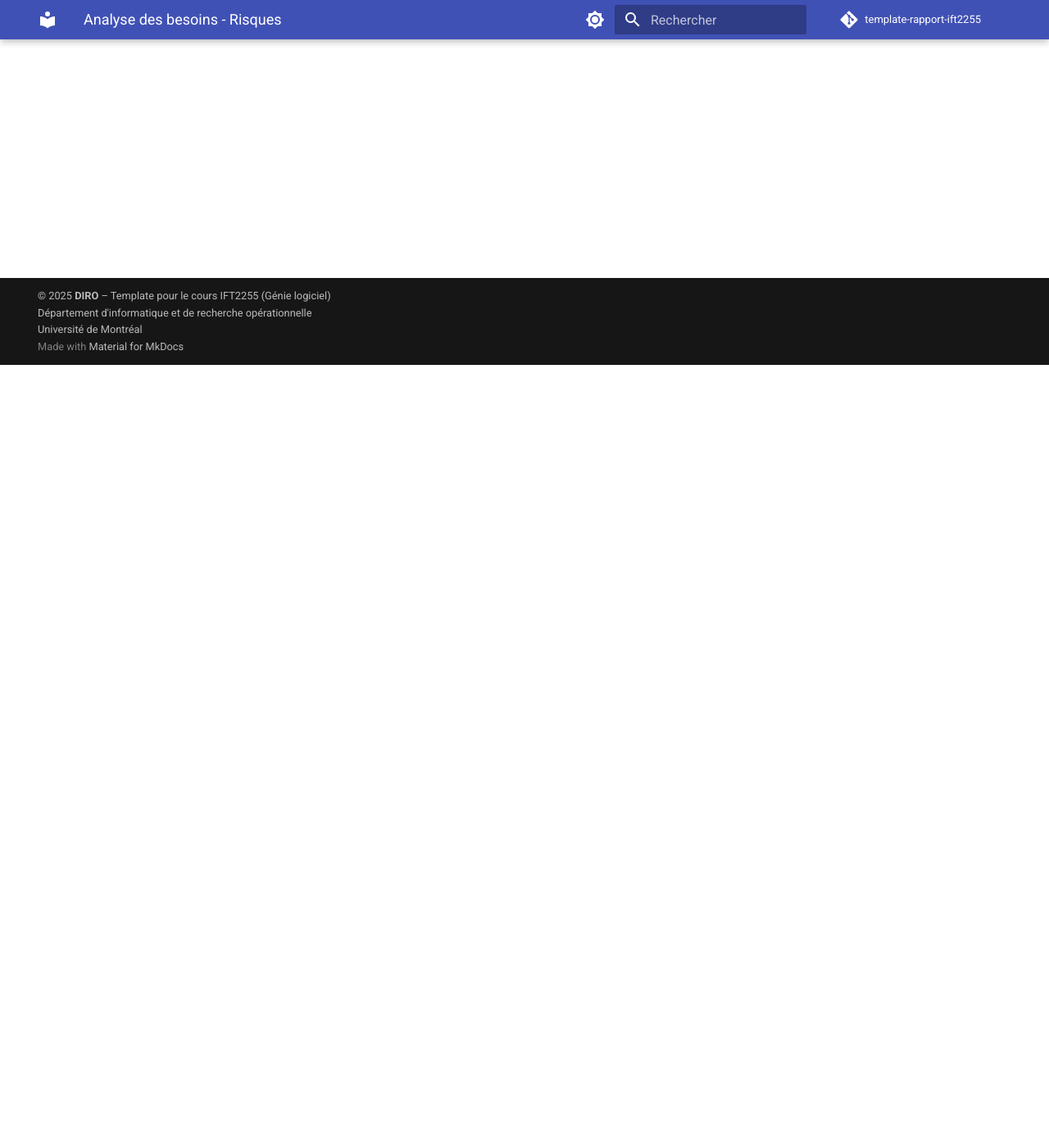
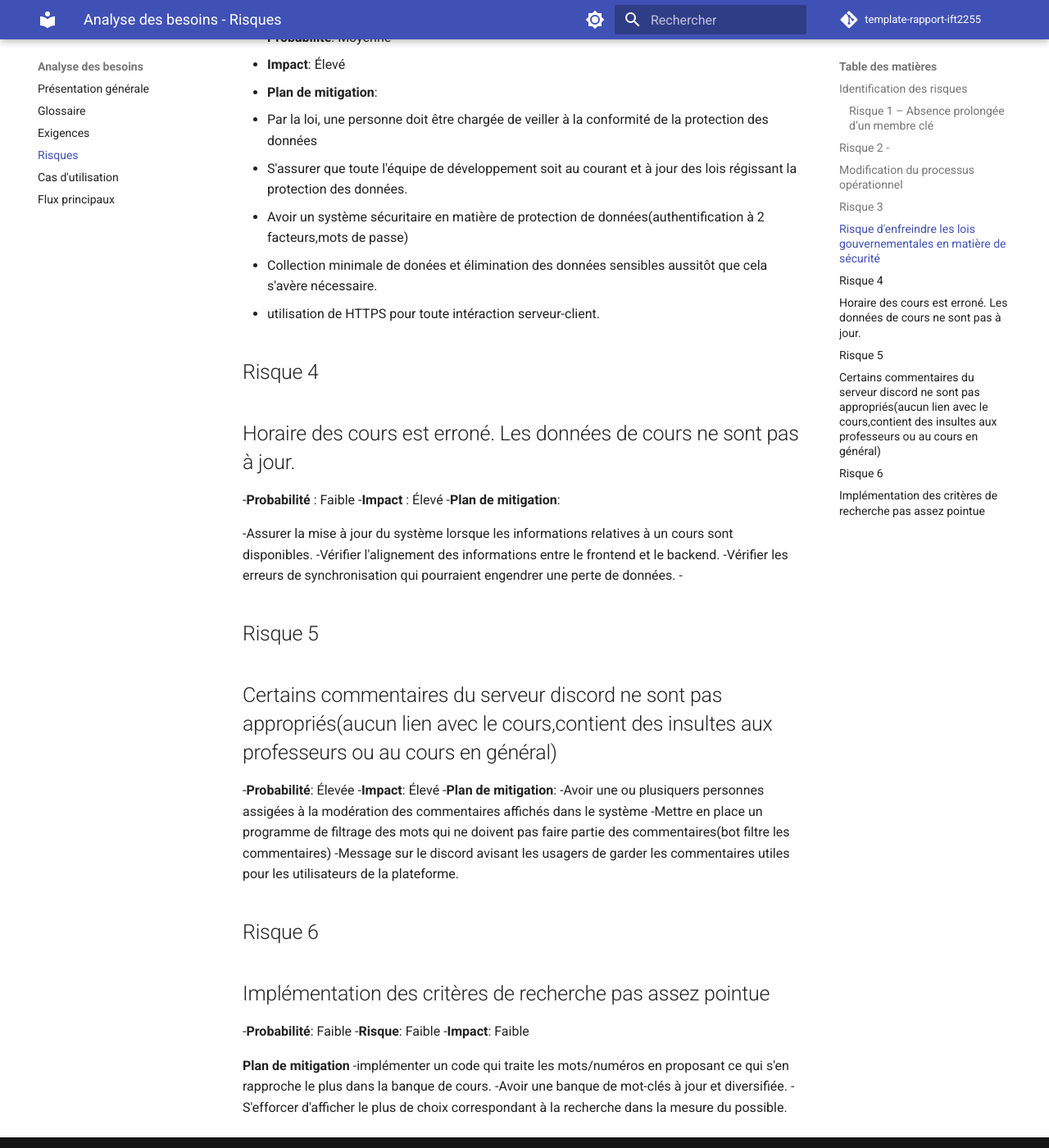
Before and after one commit to jujutheriault/IFT2255_Devoir1, an MkDocs documentation site: the page built from docs/besoins/risques.md, in a window 1280 px wide and 1400 px high, scrolled down 955 px. Shown: the whole window at 82% size. Built offline with MkDocs 1.6.1 and Material for MkDocs 9.7.7, drawn with Linux system fonts in a browser that asks for light colours; comment, search, counter and statistics services are not loaded; some of the changed text lies outside the part shown.

Commit message:
risques2

```diff
--- a/docs/besoins/risques.md
+++ b/docs/besoins/risques.md
@@ -17,6 +17,65 @@ TODO: Lister les principaux risques identifiés (techniques, humains, organisati
   - Documentation régulière du travail
   - Favoriser le pair programming
 
+
+## Risque 2 -
 ## Modification du processus opérationnel
 
-> Si la mise en place du système modifie des processus internes ou des pratiques actuelles, il est essentiel de les identifier ici.
+-**Probabilité**: Moyenne
+-**Impact**:Élevé
+-**Plan de mitigation**:
+  - Avoir un plan structuré pour la gestion du changement de processus
+  -Impliquer le plus de personnel possible pour l'approbation de ce changement
+  -Documenter chaque étape du développement
+  -Faire des points de contrôle réguliers(tests, réunions, consensus de groupe)
+
+
+## Risque 3
+## Risque d'enfreindre les lois gouvernementales en matière de sécurité
+
+- **Probabilité**: Moyenne
+- **Impact**: Élevé
+- **Plan de mitigation**:
+
+  - Par la loi, une personne doit être chargée de veiller à la conformité de la protection des données
+  - S'assurer que toute l'équipe de développement soit au courant et à jour des lois régissant la protection des données.
+  - Avoir un système sécuritaire en matière de protection de données(authentification à 2 facteurs,mots de passe)
+  - Collection minimale de donées et élimination des données sensibles aussitôt que cela s'avère nécessaire.
+  - utilisation de HTTPS pour toute intéraction serveur-client.
+
+## Risque 4
+## Horaire des cours est erroné. Les données de cours ne sont pas à jour.
+-**Probabilité** : Faible
+-**Impact** : Élevé
+-**Plan de mitigation**:
+
+  -Assurer la mise à jour du système lorsque les informations relatives à un cours sont disponibles.
+  -Vérifier l'alignement des informations entre le frontend et le backend.
+  -Vérifier les erreurs de synchronisation qui pourraient engendrer une perte de données.
+  -
+
+
+## Risque 5
+## Certains commentaires du serveur discord ne sont pas appropriés(aucun lien avec le cours,contient des insultes aux professeurs ou au cours en général)
+
+-**Probabilité**: Élevée
+-**Impact**: Élevé
+-**Plan de mitigation**:
+  -Avoir une ou plusiquers personnes assigées à la modération des commentaires affichés dans le système
+  -Mettre en place un programme de filtrage des mots qui ne doivent pas faire partie des commentaires(bot filtre les commentaires)
+  -Message sur le discord avisant les usagers de garder les commentaires utiles pour les utilisateurs de la plateforme.
+
+
+
+## Risque 6
+## Implémentation des critères de recherche pas assez pointue
+-**Probabilité**: Faible
+-**Risque**: Faible
+-**Impact**: Faible
+
+**Plan de mitigation**
+  -implémenter un code qui traite les mots/numéros en proposant
+  ce qui s'en rapproche le plus dans la banque de cours.
+  -Avoir une banque de mot-clés à jour et diversifiée.
+  -S'efforcer d'afficher le plus de choix correspondant à la recherche dans la
+  mesure du possible.
```
Also changed, not shown: other parts of docs/besoins/risques.md (+1 -1 lines), docs/besoins/glossaire.md (+1 -1 lines).
